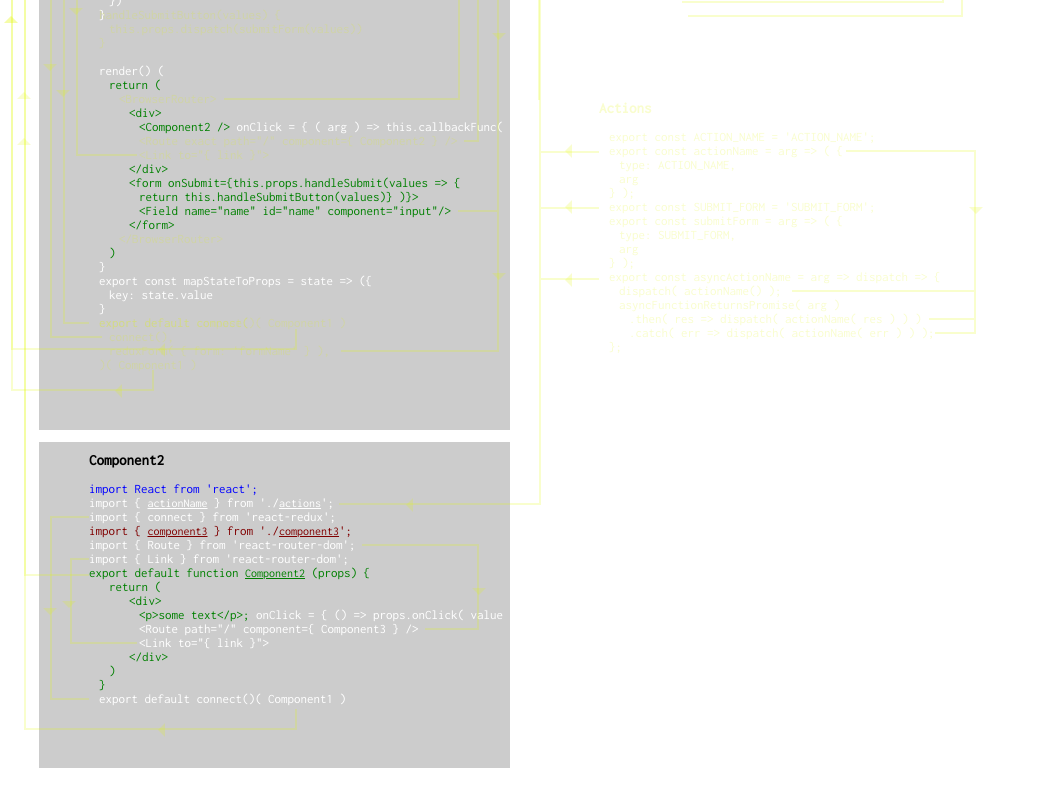
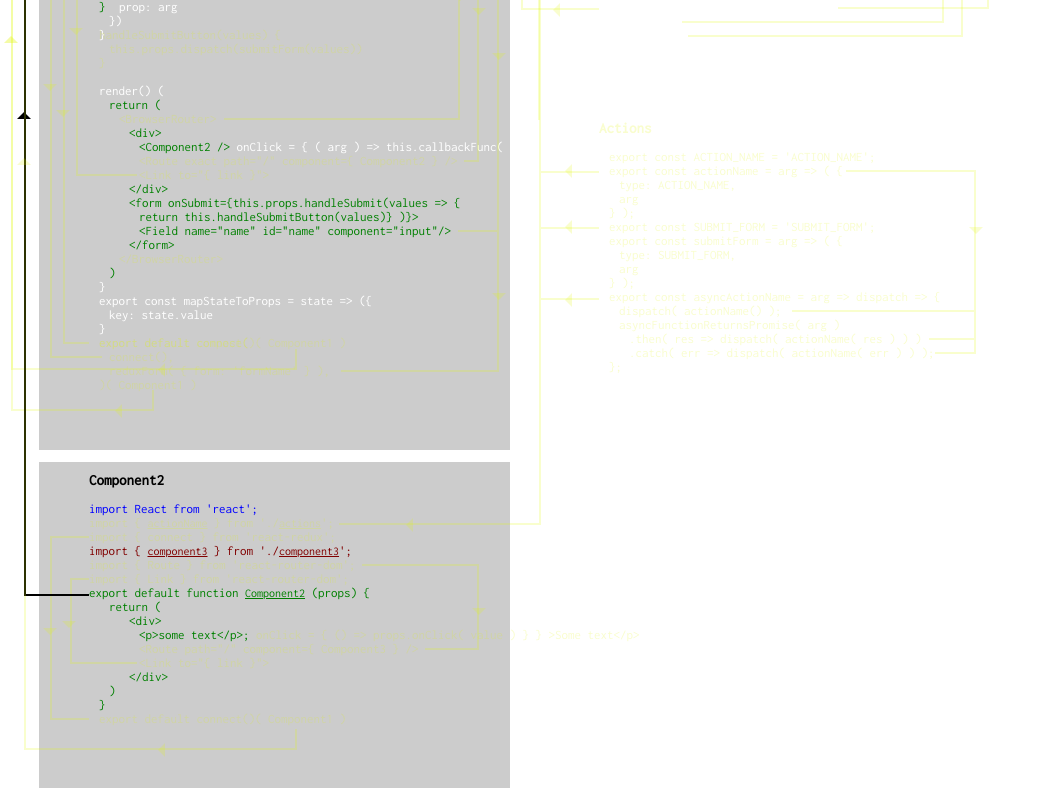
Before and after one commit to bradcgarner/reactive, a React (Create React App) app: page / in a window 1280 px wide. Shown: the part 582-1382 px from the top of the page, without its empty margins (0-1048 px from the left). Built offline with nearby package versions, Linux system fonts and the light colour scheme; a web font is replaced by a local one.

Commit message:
text increment progress

```diff
--- a/src/actions.js
+++ b/src/actions.js
@@ -69,6 +69,7 @@ const DEPENDENCIES = {
       },
       compose: {                 // toggle
         arrC1Compose: true,      // toggle
+        arrC2Compose: true,      // toggle
       },
       arrIndexStore: true,       // always
       arrIndexProvider: true,    // always
--- a/src/components/reactt/component2.js
+++ b/src/components/reactt/component2.js
@@ -3,30 +3,32 @@ import { connect } from 'react-redux';
 
 export function Component2(props) {
 
-    // ################## TEXT VARIABLES ################
+    // ################## CLASS VARIABLES ################
 
     // @@@@@@@@@ import
-    const showActions = props.reduxx ? 'normal' : 'clear';
-    const showRoutes = props.routes ? 'normal' : 'clear';
-    const showLinks = props.links ? 'normal' : 'clear';
+    // const showActions = props.reduxx ? 'normal' : 'clear';
+    // const showRoutes = props.routes ? 'normal' : 'clear';
+    // const showLinks = props.links ? 'normal' : 'clear';
 
     // @@@@@@@@@@@ line1
-    const showDefault = props.reduxx ? 'clear' : 'normal' ;
+    // const showDefault = props.reduxx ? 'clear' : 'normal' ;
 
     // @@@@@@@@@ return
-    const showCallbackFn = ( !props.reduxx & props.callback ) ? 'normal' : 'clear' ;
-    const hideCallBackFn = showCallbackFn==='normal' ? 'hidden' : 'normal' ;
-    const showThisCallbackFn = ( showCallbackFn==='normal' && props.classs ) ? 'normal' : 'clear' ;
+    // const showCallbackFn = ( !props.reduxx & props.callback ) ? 'normal' : 'clear' ;
+    // const hideCallBackFn = showCallbackFn==='normal' ? 'hidden' : 'normal' ;
 
     // @@@@@@@@@ connect
-    const showConnect = props.reduxx ? 'normal' : 'clear';
+    // const showConnect = props.reduxx ? 'normal' : 'clear';
 
-    // ##################### ARROW CLASSES #####################
-    const arrConnect       = `arr${props.arrC2Connect}`;
-    const arrLink          = `arr${props.arrC2Link}`;
-    const arrRoute         = `arr${props.arrC2Route}`;
-    const arrExportConnect = `arr${props.arrC2Connect}`;
-    const arrExport        = props.arrC2Compose + props.arrC2Connect === 0 ?
+    const arrRedux           = `arr${props.arrRedux}`;
+    const arrCallback        = `arr${props.arrC2Callback}`;
+    const arrNoCallback      = props.arrC2Callback > 0 ? 'arr0' : 'normal' ;
+    const arrConnect         = `arr${props.arrC2Connect}`;
+    const arrLink            = `arr${props.arrC2Link}`;
+    const arrRoute           = `arr${props.arrC2Route}`;
+    const arrExportConnect   = `arr${props.arrC2Connect}`;
+    const arrNoExportConnect = props.arrC2Connect > 0 ? 'arr0' : 'normal' ;
+    const arrExport          = props.arrC2Compose + props.arrC2Connect === 0 ?
                              `arr${props.arrC2Exp}` : 'arr0' ;
 
     return (
@@ -35,15 +37,15 @@ export function Component2(props) {
 
         <div className="group component2import">
           <div className="library"><p>import React from 'react';</p></div>
-          <div className="file"><p className={showActions}>import &#123; <span className="example">actionName</span> &#125; from './<span className="example">actions</span>';</p></div>
-          <div className="library"><p className={showConnect}>import &#123; connect &#125; from 'react-redux';</p></div>
+          <div className="file"><p className={arrRedux}>import &#123; <span className="example">actionName</span> &#125; from './<span className="example">actions</span>';</p></div>
+          <div className="library"><p className={arrConnect}>import &#123; connect &#125; from 'react-redux';</p></div>
           <div className="file"><p>import &#123; <span className="example">component3</span> &#125; from './<span className="example">component3</span>';</p></div>
-          <div className="library"><p className={showRoutes}>import &#123; Route &#125; from 'react-router-dom';</p></div>
-          <div className="library"><p className={showLinks}>import &#123; Link &#125; from 'react-router-dom';</p></div>
+          <div className="library"><p className={arrRoute}>import &#123; Route &#125; from 'react-router-dom';</p></div>
+          <div className="library"><p className={arrLink}>import &#123; Link &#125; from 'react-router-dom';</p></div>
         </div>
 
         <div className="group component2line1">
-          <div className="code"><p>export <span className={showDefault}>default</span> function <span className="example">Component2</span> (props) &#123;</p></div>
+          <div className="code"><p>export <span className={arrNoExportConnect}>default</span> function <span className="example">Component2</span> (props) &#123;</p></div>
         </div>
 
         <div className="group component2return">
@@ -51,12 +53,12 @@ export function Component2(props) {
           <div className="code in4"><p>&lt;div&gt;</p></div>
           <div className="code in5">
             <p>&lt;p
-              <span className={hideCallBackFn}>>some text&lt;/p&gt;;</span>
-              <span className={showCallbackFn}> onClick = &#123; () => props.onClick( value ) &#125; &#125;</span>
-              <span className={showCallbackFn}> &gt;Some text&lt;/p&gt;</span>
+              <span className={arrNoCallback}>>some text&lt;/p&gt;;</span>
+              <span className={arrCallback}> onClick = &#123; () => props.onClick( value ) &#125; &#125;</span>
+              <span className={arrCallback}> &gt;Some text&lt;/p&gt;</span>
             </p></div>
-          <div className="code in5"><p className={showRoutes}>&lt;Route path="/" component=&#123; Component3 &#125; /></p></div>
-          <div className="code in5"><p className={showLinks}>&lt;Link to="&#123; link &#125;"></p></div>
+          <div className="code in5"><p className={arrRoute}>&lt;Route path="/" component=&#123; Component3 &#125; /></p></div>
+          <div className="code in5"><p className={arrLink}>&lt;Link to="&#123; link &#125;"></p></div>
           <div className="code in4"><p>&lt;/div&gt;</p></div>
           <div className="code in2"><p>)</p></div>
           <div className="code in1"><p>&#125;</p></div>
@@ -64,7 +66,7 @@ export function Component2(props) {
 
         <div className="group component2connect">
         <div className="code in1">
-          <p className={showConnect}>export default connect()( Component1 )</p>
+          <p className={arrConnect}>export default connect()( Component1 )</p>
         </div>
       </div>
 
@@ -86,7 +88,7 @@ export function Component2(props) {
         <div className={`flow r-2-export ${arrExport}`}>
           <div className="arrow-U"></div>
         </div>
-        <div className={`flow r-2-export-connect-R ${arrExport}`}>
+        <div className={`flow r-2-export-connect-R ${arrExportConnect}`}>
           <div className="arrow-L"></div>
         </div>
         <div className={`flow r-2-export-connect-L ${arrExportConnect}`}>
--- a/src/index.css
+++ b/src/index.css
@@ -10,8 +10,9 @@
   position: fixed;
   width: 100%;
   padding: 10px;
-  height: 30px;
-  background-color: white; }
+  height: 50px;
+  background-color: white;
+  z-index: 999; }
 
 form input {
   float: left; }
@@ -21,7 +22,7 @@ form label {
 .react, .redux {
   display: inline-block;
   width: 510px;
-  margin-top: 30px;
+  margin-top: 50px;
   vertical-align: top;
   padding: 0 1.5em; }
 
@@ -204,7 +205,7 @@ h1 {
   position: absolute;
   top: 10px;
   left: 50px;
-  z-index: 999; }
+  z-index: 99; }
 
 .flow {
   border: 0.2em solid #ecdeec;
--- a/src/index.scss
+++ b/src/index.scss
@@ -14,7 +14,7 @@ $background: white;
   white-space: nowrap;
 }
 
-$navbar-height: 30px;
+$navbar-height: 50px;
 
 .navbar {
   position: fixed;
@@ -22,6 +22,7 @@ $navbar-height: 30px;
   padding: 10px;
   height: $navbar-height;
   background-color: $background;
+  z-index: 999;
 }
 
 form {
@@ -298,7 +299,7 @@ $actions-async-ht: $actions-async-lines + $group-OH;
   position: absolute;
   top: $block-padding;
   left: $block-padding-left;
-  z-index: 999;
+  z-index: 99;
 }
 $flowLine: rgb(236, 222, 236);
 $flowW: 0.2em;
--- a/src/initialState.js
+++ b/src/initialState.js
@@ -54,6 +54,7 @@ export const initialState = {
   arrC2Route: 0,
 
   arrC2Connect: 0,
+  arrC2Compose: 0,
 
   arrStoreReducer: 0,
   arrStoreCreate: 0,
```
Also changed, not shown: src/components/reactt/component1.js (+1 -6 lines), 2 other files (tests, documents, lock files or other folders).
